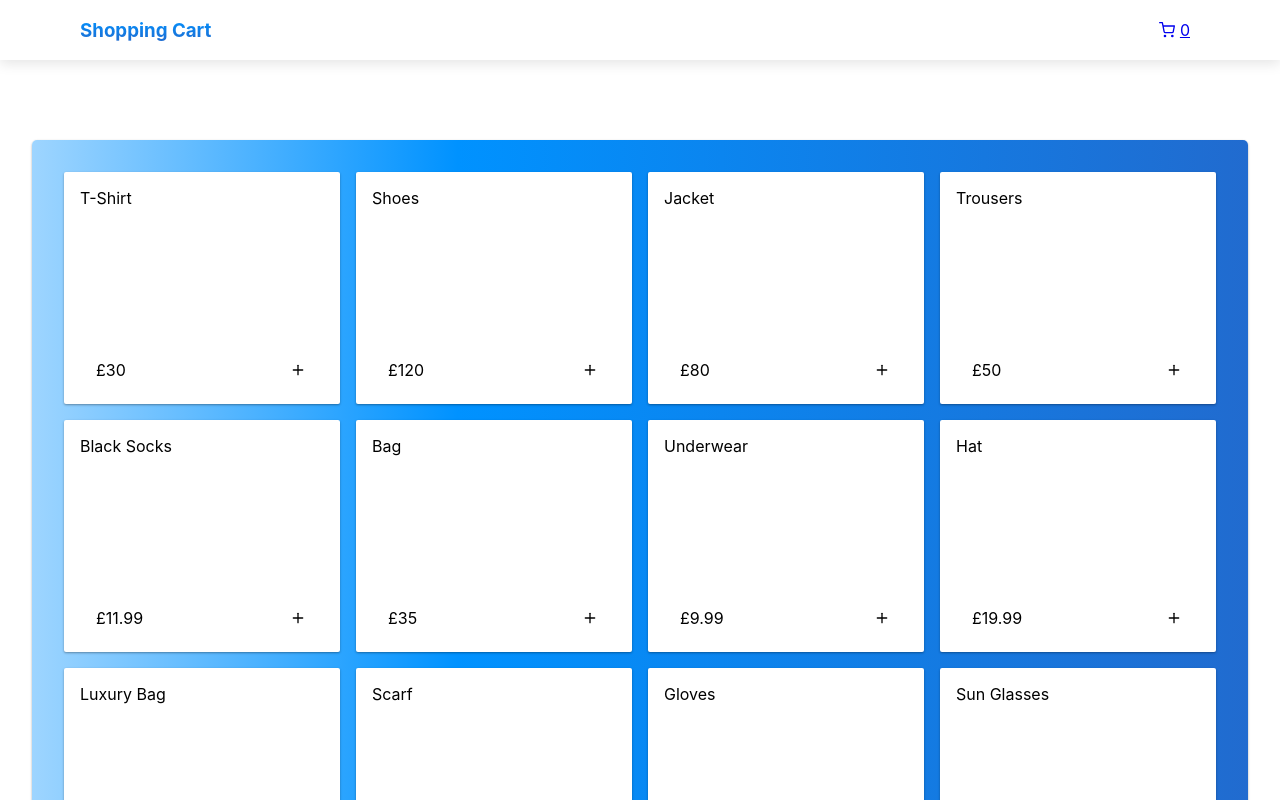
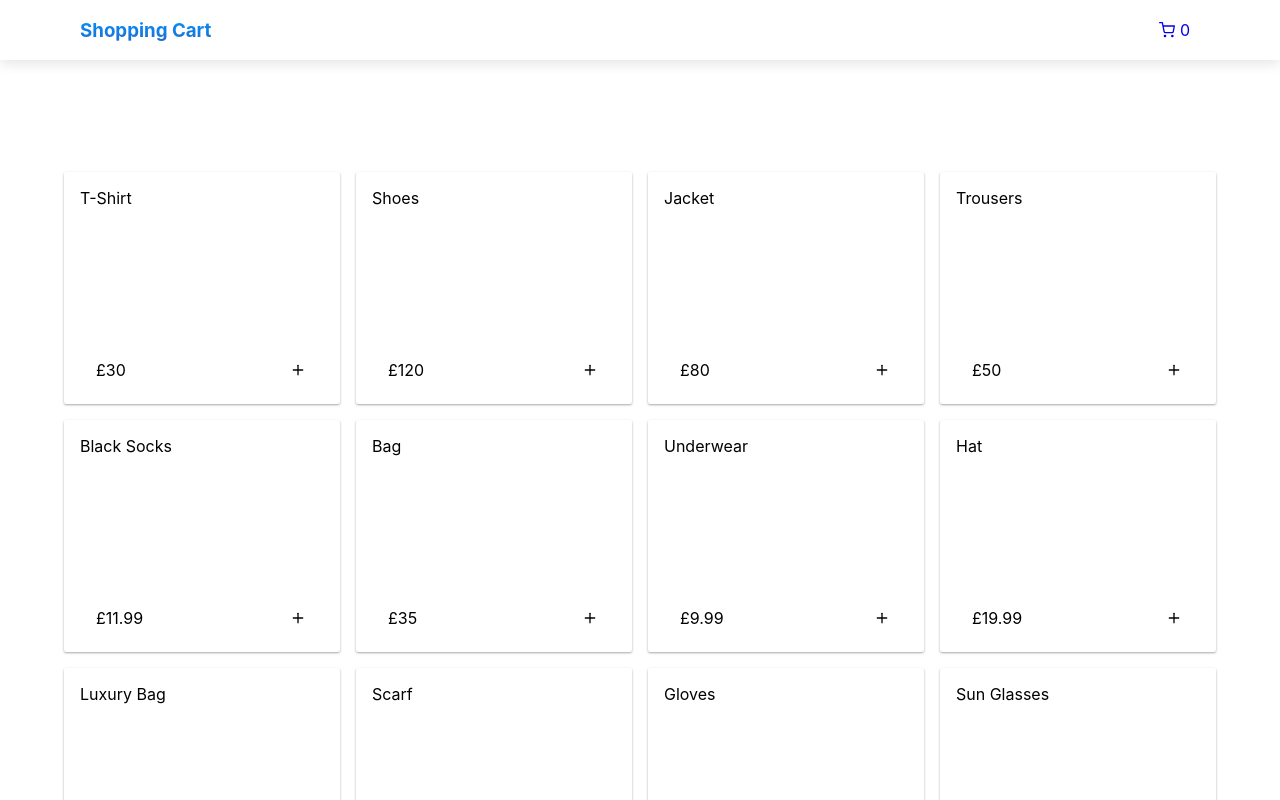
Before and after one commit to ibahm/Shopping-Cart-ContextAPI, a React (Create React App) app: page / in a window 1280 px wide. Shown: the top 800 px of the page. Built offline with nearby package versions, Linux system fonts and the light colour scheme.

Commit message:
Cart items now have unique IDs
- Attempting to remove one specific item removed all the other same ones.
- Unique IDs given when item is added to the cart rather than on initial render.

```diff
--- a/src/components/Item.js
+++ b/src/components/Item.js
@@ -1,13 +1,14 @@
 import React, {useContext} from "react";
 import { FiPlus } from "react-icons/fi";
 import { CartContext } from "../context/CartContext";
+import { nanoid } from "nanoid";
 
-const Item = ({id, name, price}) => {
+const Item = ({name, price}) => {
     const {AddToCart} = useContext(CartContext);
 
     // Calls the function from CartContext passing name and price as parameters
     const handleAdd = () => {
-        AddToCart(id, name, price);
+        AddToCart(nanoid(), name, price);
     }
 
     return (
--- a/src/components/ItemList.js
+++ b/src/components/ItemList.js
@@ -9,27 +9,27 @@ import {nanoid} from "nanoid";
  */
 
 const stock = [
-    {id: nanoid(), name: "T-Shirt", price: 30},
-    {id: nanoid(), name: "Shoes", price: 120},
-    {id: nanoid(), name: "Jacket", price: 80},
-    {id: nanoid(), name: "Trousers", price: 50},
-    {id: nanoid(), name: "Black Socks", price: 11.99},
-    {id: nanoid(), name: "Bag", price: 35},
-    {id: nanoid(), name: "Underwear", price: 9.99},
-    {id: nanoid(), name: "Hat", price: 19.99},
-    {id: nanoid(), name: "Luxury Bag", price: 199.99},
-    {id: nanoid(), name: "Scarf", price: 5.99},
-    {id: nanoid(), name: "Gloves", price: 9.99},
-    {id: nanoid(), name: "Sun Glasses", price: 29.99},
-    {id: nanoid(), name: "Long Silver Chain", price: 29.99},
-    {id: nanoid(), name: "Baseball Cap", price: 19.99},
-    {id: nanoid(), name: "Gold Ring", price: 40},
-    {id: nanoid(), name: "White Socks Multipack", price: 21.99},
-    {id: nanoid(), name: "White Shirt", price: 25.99},
-    {id: nanoid(), name: "Black Headband", price: 15.99},
-    {id: nanoid(), name: "Grey Socks", price: 11.99},
-    {id: nanoid(), name: "Gold Necklace", price: 35.99},
-    {id: nanoid(), name: "Multipack Gloves", price: 22.99},
+    {id: "", name: "T-Shirt", price: 30},
+    {id: "", name: "Shoes", price: 120},
+    {id: "", name: "Jacket", price: 80},
+    {id: "", name: "Trousers", price: 50},
+    {id: "", name: "Black Socks", price: 11.99},
+    {id: "", name: "Bag", price: 35},
+    {id: "", name: "Underwear", price: 9.99},
+    {id: "", name: "Hat", price: 19.99},
+    {id: "", name: "Luxury Bag", price: 199.99},
+    {id: "", name: "Scarf", price: 5.99},
+    {id: "", name: "Gloves", price: 9.99},
+    {id: "", name: "Sun Glasses", price: 29.99},
+    {id: "", name: "Long Silver Chain", price: 29.99},
+    {id: "", name: "Baseball Cap", price: 19.99},
+    {id: "", name: "Gold Ring", price: 40},
+    {id: "", name: "White Socks Multipack", price: 21.99},
+    {id: "", name: "White Shirt", price: 25.99},
+    {id: "", name: "Black Headband", price: 15.99},
+    {id: "", name: "Grey Socks", price: 11.99},
+    {id: "", name: "Gold Necklace", price: 35.99},
+    {id: "", name: "Multipack Gloves", price: 22.99},
 ];
 
 const ItemList = () => {
--- a/src/components/NavBar.js
+++ b/src/components/NavBar.js
@@ -11,7 +11,7 @@ const NavBar = () => {
 
         <div className="nav-bar">
             <h3>Shopping Cart</h3>
-            <Link to="./Pages/Checkout"><div className="nav-bar-cart">
+            <Link to="./Pages/Checkout" className="nav-link"><div className="nav-bar-cart">
                 <FiShoppingCart className="nav-cartbtn"/>
                 <span className="cart-quantity">{total}</span>
             </div></Link>
--- a/src/index.css
+++ b/src/index.css
@@ -49,6 +49,10 @@ code {
   padding: 0 5px;
 }
 
+.nav-link {
+  text-decoration: none;
+}
+
 .item-list {
   display: grid;
   grid-template-columns: repeat(auto-fit, minmax(220px, 1fr));
@@ -56,9 +60,6 @@ code {
   margin: 5em 2em;
   min-width: fit-content;
   padding: 2em;
-  background: rgb(158,213,255);
-  background: linear-gradient(90deg, rgba(158,213,255,1) 0%, rgba(0,146,255,1) 35%, rgba(33,107,207,1) 100%);
-  box-shadow: rgba(0, 0, 0, 0.12) 0px 1px 3px, rgba(0, 0, 0, 0.24) 0px 1px 2px;
   border-radius: 5px;
 }
 
```
